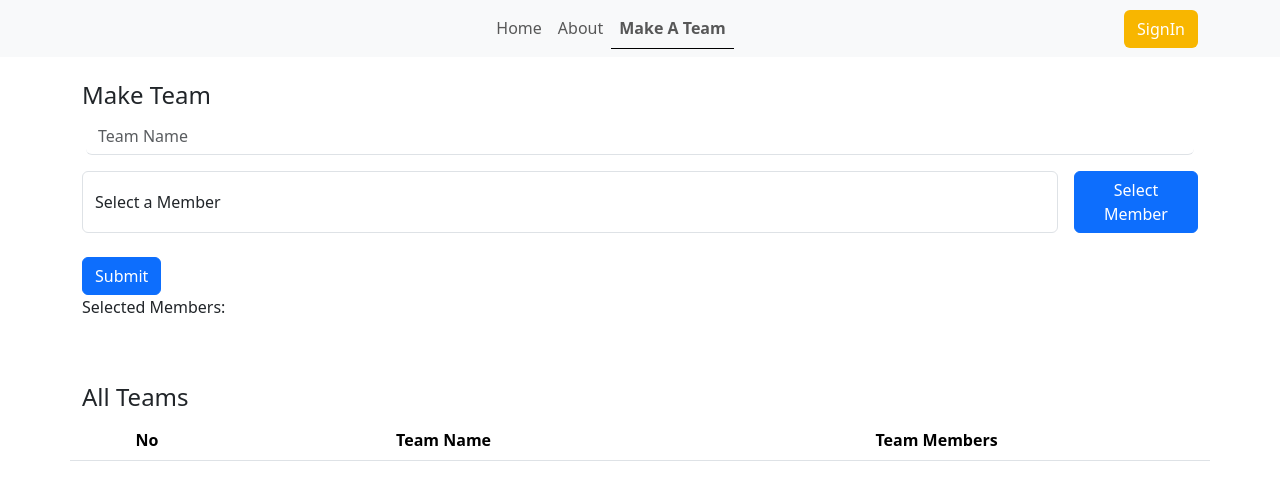
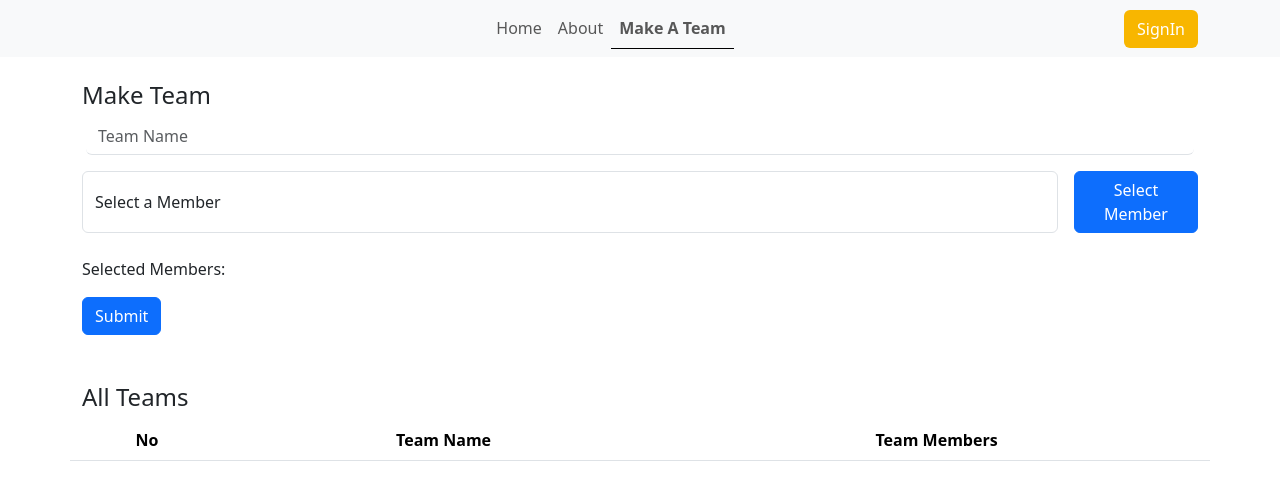
Before and after one commit to RahulGhosh305/task-ibos, a React (Vite) app: page /makeTeam in a window 1280 px wide. Shown: the top 500 px of the page. Built offline with nearby package versions, Linux system fonts and the light colour scheme.

Commit message:
ui change

```diff
--- a/src/components/makeTeam/makeTeam.jsx
+++ b/src/components/makeTeam/makeTeam.jsx
@@ -105,7 +105,6 @@ const MakeTeam = () => {
                         </div>
                         <br />
 
-                        <input type="submit" data-bs-dismiss="modal" className="btn btn-primary" />
 
 
                         <p>Selected Members:</p>
@@ -114,6 +113,8 @@ const MakeTeam = () => {
                                 <li key={index}>{fruit}</li>
                             ))}
                         </ul>
+
+                        <input type="submit" data-bs-dismiss="modal" className="btn btn-primary" />
                     </form>
 
                     <h4 className='mt-5'>All Teams</h4>
```
